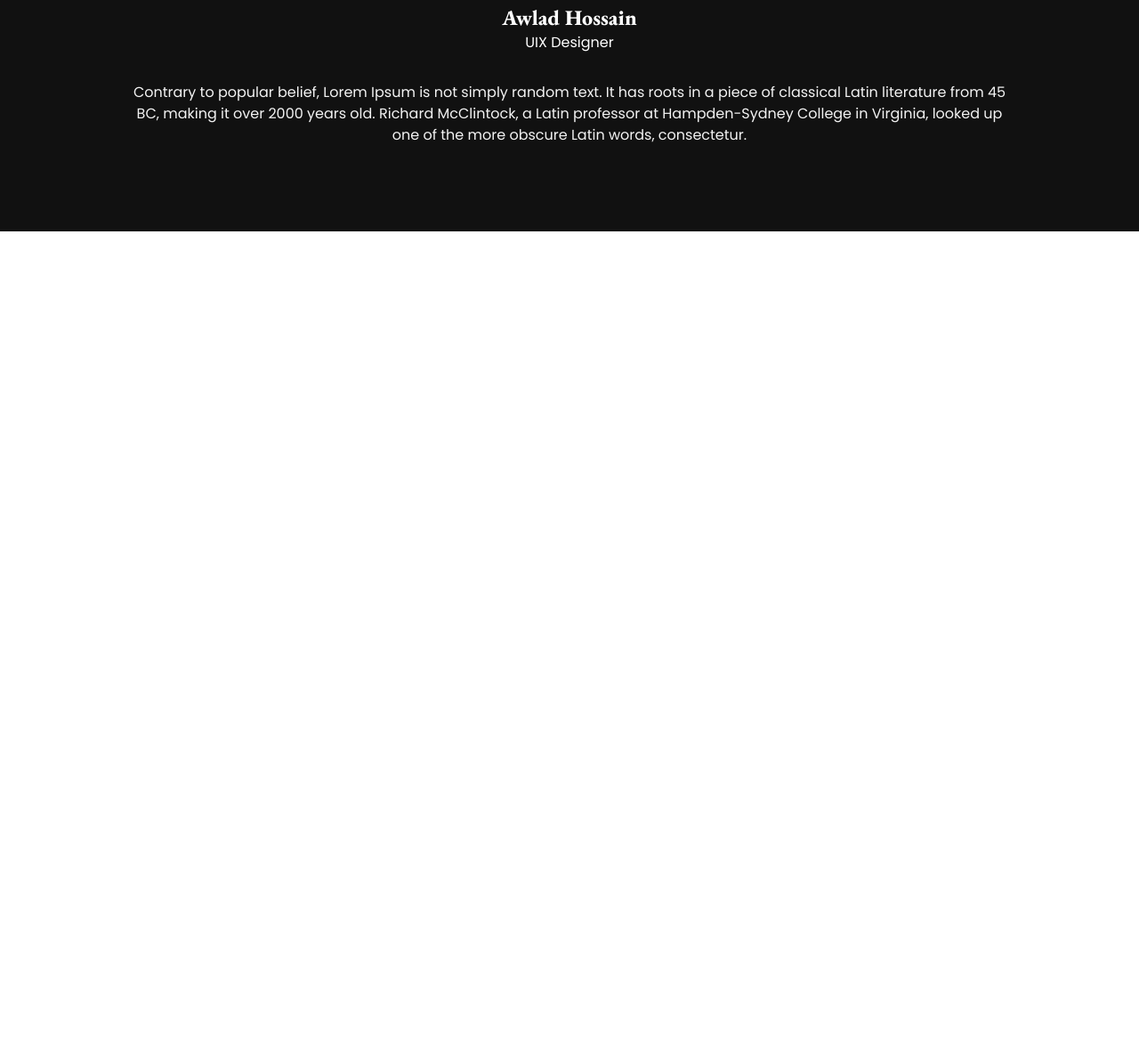
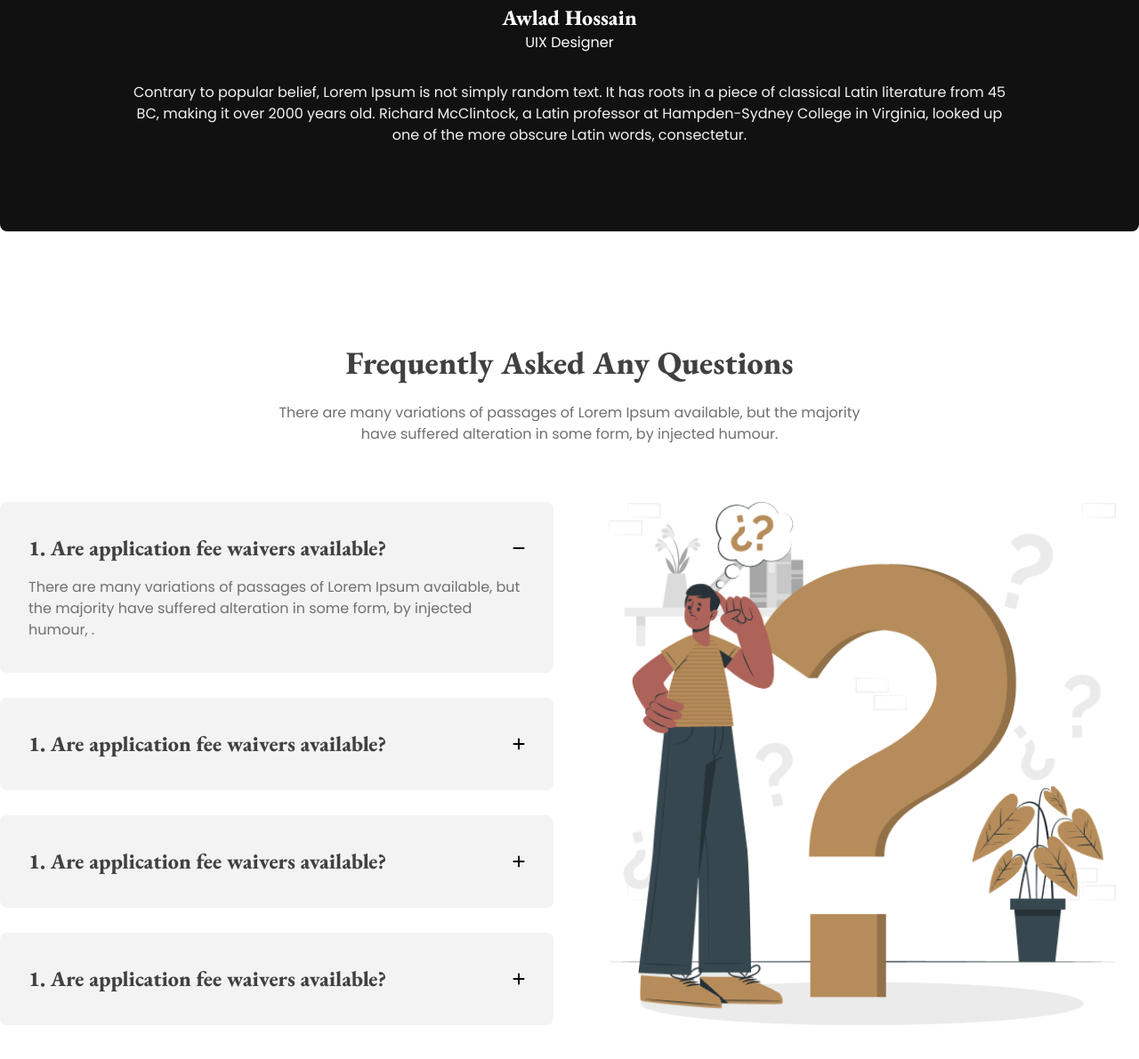
Before and after one commit to MukitHossen7/legal-solution-website, a website: page index.html in a window 1280 px wide. Shown: the part 2424-3614 px from the top of the page at 89% size. Before the commit the page ends 2724 px from the top, so only its background shows below. Drawn offline with nearby package versions, Linux system fonts and the light colour scheme.

Commit message:
frequently section done

```diff
--- a/index.html
+++ b/index.html
@@ -227,7 +227,7 @@
       </div>
 
       <!-- Client Section -->
-      <div class="container mx-auto mt-20 md:mt-28 font-poppins mb-10">
+      <div class="container mx-auto mt-20 md:mt-28 font-poppins">
         <!-- child-1 -->
         <div class="max-w-2xl space-y-6 mx-auto text-center">
           <h1 class="font-Garamond text-4xl text-[#414040] font-extrabold">
@@ -242,7 +242,7 @@
 
         <!-- child-2 -->
         <div
-          class="bg-[#111111] mt-16 flex flex-col items-center text-center py-14 sm:py-16 lg:py-24 px-5 sm:px-8 lg:px-36"
+          class="bg-[#111111] rounded-lg mt-16 flex flex-col items-center text-center py-14 sm:py-16 lg:py-24 px-5 sm:px-8 lg:px-36 mx-3 lg:mx-0"
         >
           <img src="images/Ellipse 1.png" alt="" />
           <h3 class="font-Garamond font-extrabold text-2xl text-white mt-6">
@@ -258,6 +258,75 @@
           </p>
         </div>
       </div>
+
+      <!-- Frequently Section -->
+      <section class="container font-Garamond mx-auto mt-20 md:mt-32 mb-10">
+        <!-- child-1 -->
+        <div class="max-w-2xl mx-auto text-center space-y-6">
+          <h1 class="font-extrabold text-4xl text-[#414040]">
+            Frequently Asked Any Questions
+          </h1>
+          <p class="font-poppins text-[#707070]">
+            There are many variations of passages of Lorem Ipsum available, but
+            the majority have suffered alteration in some form, by injected
+            humour.
+          </p>
+        </div>
+
+        <!-- child-2 -->
+        <div
+          class="flex flex-col lg:flex-row gap-9 mt-16 justify-between mx-3 lg:mx-0"
+        >
+          <!-- sub-child-1 -->
+          <div class="flex-1 space-y-7">
+            <!-- card-1 -->
+            <div class="px-8 py-9 bg-[#F3F3F3] rounded-lg">
+              <div class="flex items-center justify-between">
+                <h3 class="text-2xl font-extrabold text-[#414040]">
+                  1. Are application fee waivers available?
+                </h3>
+                <i class="fa-solid fa-minus"></i>
+              </div>
+              <p class="font-poppins text-[#707070] mt-4">
+                There are many variations of passages of Lorem Ipsum available,
+                but the majority have suffered alteration in some form, by
+                injected humour, .
+              </p>
+            </div>
+            <!-- card-2 -->
+            <div
+              class="px-8 py-9 bg-[#F3F3F3] rounded-lg flex items-center justify-between"
+            >
+              <h3 class="text-2xl font-extrabold text-[#414040]">
+                1. Are application fee waivers available?
+              </h3>
+              <i class="fa-solid fa-plus"></i>
+            </div>
+            <!-- card-3 -->
+            <div
+              class="px-8 py-9 bg-[#F3F3F3] rounded-lg flex items-center justify-between"
+            >
+              <h3 class="text-2xl font-extrabold text-[#414040]">
+                1. Are application fee waivers available?
+              </h3>
+              <i class="fa-solid fa-plus"></i>
+            </div>
+            <!-- card-4 -->
+            <div
+              class="px-8 py-9 bg-[#F3F3F3] rounded-lg flex items-center justify-between"
+            >
+              <h3 class="text-2xl font-extrabold text-[#414040]">
+                1. Are application fee waivers available?
+              </h3>
+              <i class="fa-solid fa-plus"></i>
+            </div>
+          </div>
+          <!-- sub-child-2 -->
+          <div class="flex-1 flex justify-center">
+            <img src="images/faq.png" alt="" class="" />
+          </div>
+        </div>
+      </section>
     </main>
   </body>
 </html>
```
Also changed, not shown: src/output.css.
